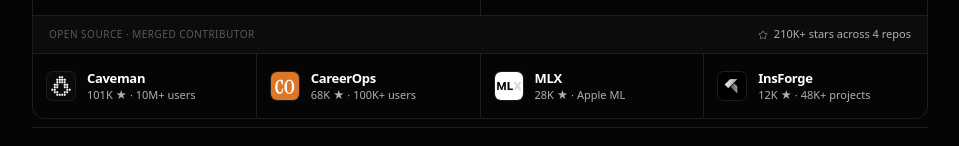
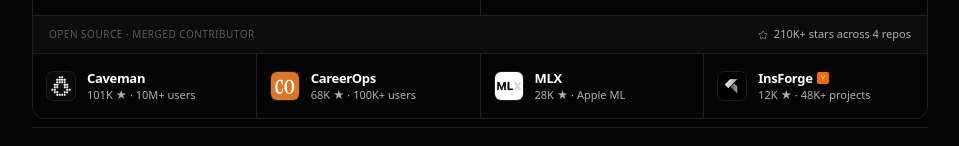
Before and after one commit to vraj00222/vrajpatel.dev, a React (Vite) app: page / in a window 1280 px wide. Shown: the part 806-952 px from the top of the page, without its empty margins (160-1119 px from the left). Built offline with nearby package versions, Linux system fonts and the light colour scheme; no server answers; a web font is replaced by a local one.

Commit message:
Put the YC mark next to InsForge in the stats block
The cell already said 48K+ projects; the orange Y is the faster read for who
backs it than spelling it out in a line with no room. Optional `badge` field,
so the other three repos stay a plain name.

```diff
--- a/src/components/Stats.tsx
+++ b/src/components/Stats.tsx
@@ -169,6 +169,18 @@ export function Stats() {
                   <span className="min-w-0 flex flex-col leading-tight">
                     <span className="flex items-center gap-1 font-display text-[13px] font-semibold tracking-tight text-text dark:text-dark-text">
                       <span className="truncate">{c.name}</span>
+                      {c.badge && (
+                        <img
+                          src={c.badge.src}
+                          alt={c.badge.label}
+                          title={c.badge.label}
+                          width={12}
+                          height={12}
+                          loading="lazy"
+                          decoding="async"
+                          className="h-3 w-3 shrink-0 rounded-[2px]"
+                        />
+                      )}
                       <ArrowUpRight
                         size={10}
                         className="shrink-0 opacity-0 transition-opacity duration-150 group-hover:opacity-100"
--- a/src/data/content.ts
+++ b/src/data/content.ts
@@ -49,6 +49,9 @@ export interface ContributionItem {
   href: string;
   stars: string;
   note: string;
+  // A second mark beside the name — right now only YC, on the one repo it
+  // applies to. Optional so the other three stay a plain name.
+  badge?: { src: string; label: string };
   preview: { title: string; facts: string; image: string };
 }
 
@@ -101,6 +104,7 @@ export const CONTRIBUTIONS: ContributionItem[] = [
     // The platform counter on insforge.dev, rounded so it does not go stale:
     // 48,502 projects holding ~1 TB and serving ~34 TB of egress.
     note: "48K+ projects",
+    badge: { src: "/logos/yc.png", label: "Y Combinator-backed" },
     preview: {
       title: "InsForge — the open-source backend platform for agentic coding",
       facts:
```
Also changed, not shown: public/logos/yc.png (added).
